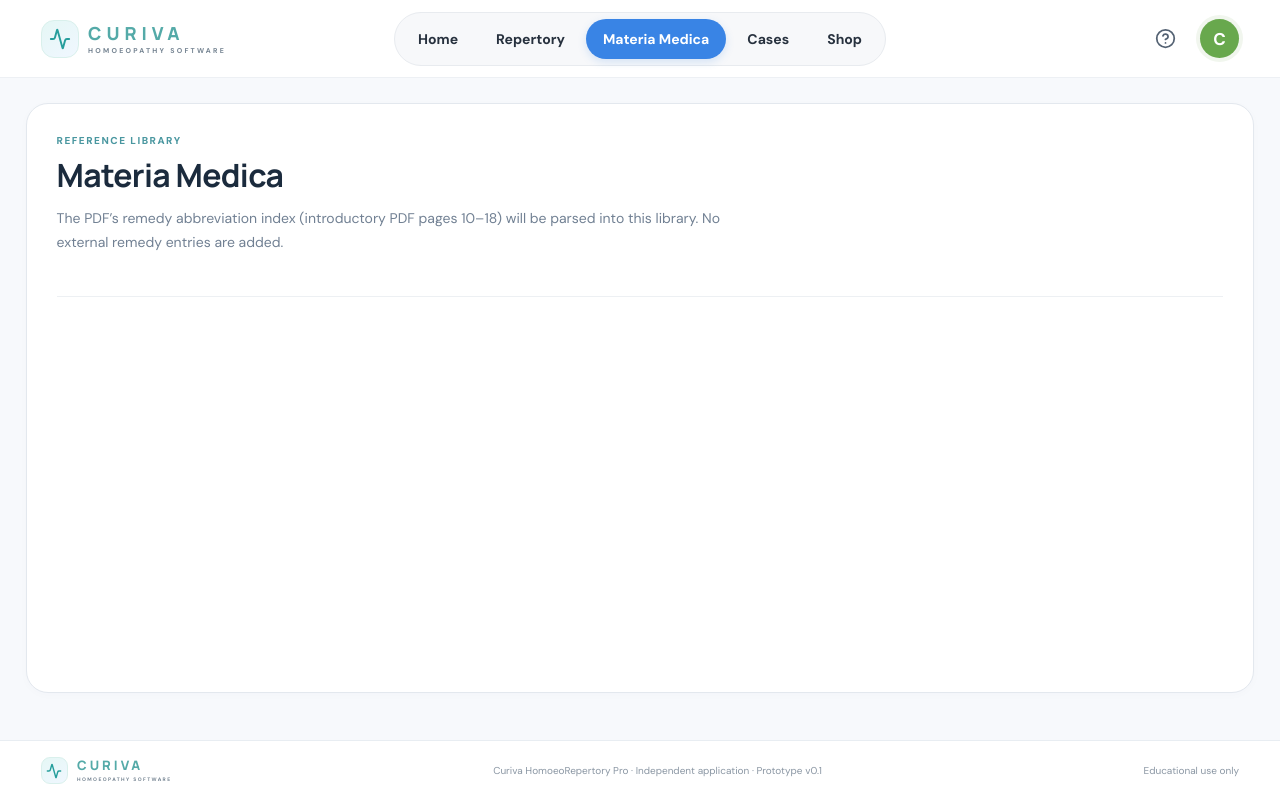
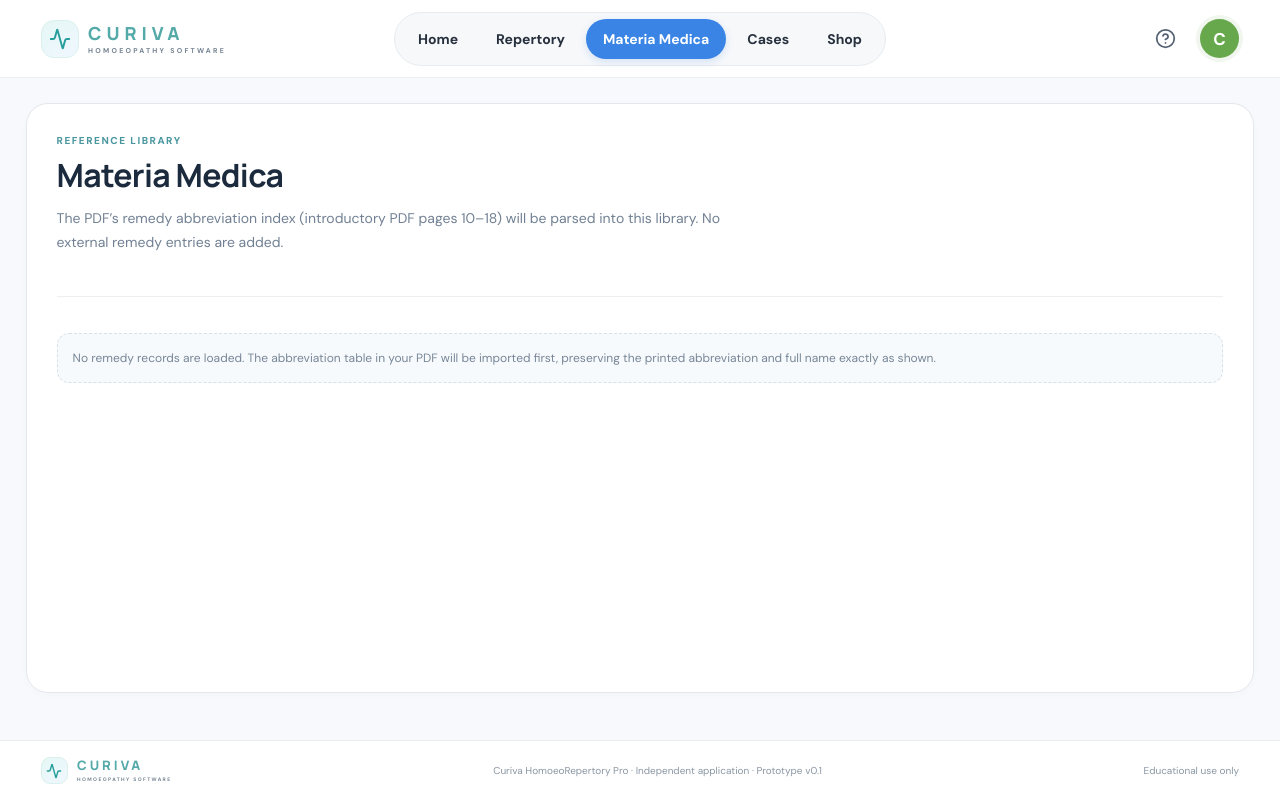
Before and after one commit to premmore0552/Curiva-HomoeoRepertory-Pro, a React (Vite) app: page / in a window 1280 px wide. Both pictures are taken after a click on the button "Materia Medica". Built offline with nearby package versions, Linux system fonts and the light colour scheme.

Commit message:
Clarify source-only empty Materia Medica state

```diff
--- a/src/App.tsx
+++ b/src/App.tsx
@@ -17,7 +17,6 @@ type RubricRow = {
 
 // No placeholder repertory data is bundled. Records will come only from the supplied PDF.
 const remedies: Remedy[] = [];
-const initialRows: RubricRow[] = [];
 const addableRubrics: RubricRow[] = [];
 
 const cloneRows = (rows: RubricRow[]) => rows.map((row) => ({ ...row, values: { ...row.values } }));
@@ -345,6 +344,7 @@ function App() {
         {page === 'materia' && <section className="page-card">
           <div className="page-heading"><div className="eyebrow">REFERENCE LIBRARY</div><h1>Materia Medica</h1><p>The PDF’s remedy abbreviation index (introductory PDF pages 10–18) will be parsed into this library. No external remedy entries are added.</p></div>
           <div className="remedy-library">{remedies.slice(0, 12).map((remedy) => <article className="remedy-card" key={remedy.id}><div className="remedy-avatar">{remedy.abbr.slice(0, 1)}</div><div><strong>{remedy.name}</strong><span>{remedy.abbr} · Author: {remedy.author}</span></div><span className="coming-label">Index preview</span></article>)}</div>
+          {!remedies.length && <div className="empty-library-note">No remedy records are loaded. The abbreviation table in your PDF will be imported first, preserving the printed abbreviation and full name exactly as shown.</div>}
         </section>}
 
         {page === 'cases' && <section className="page-card">
```
